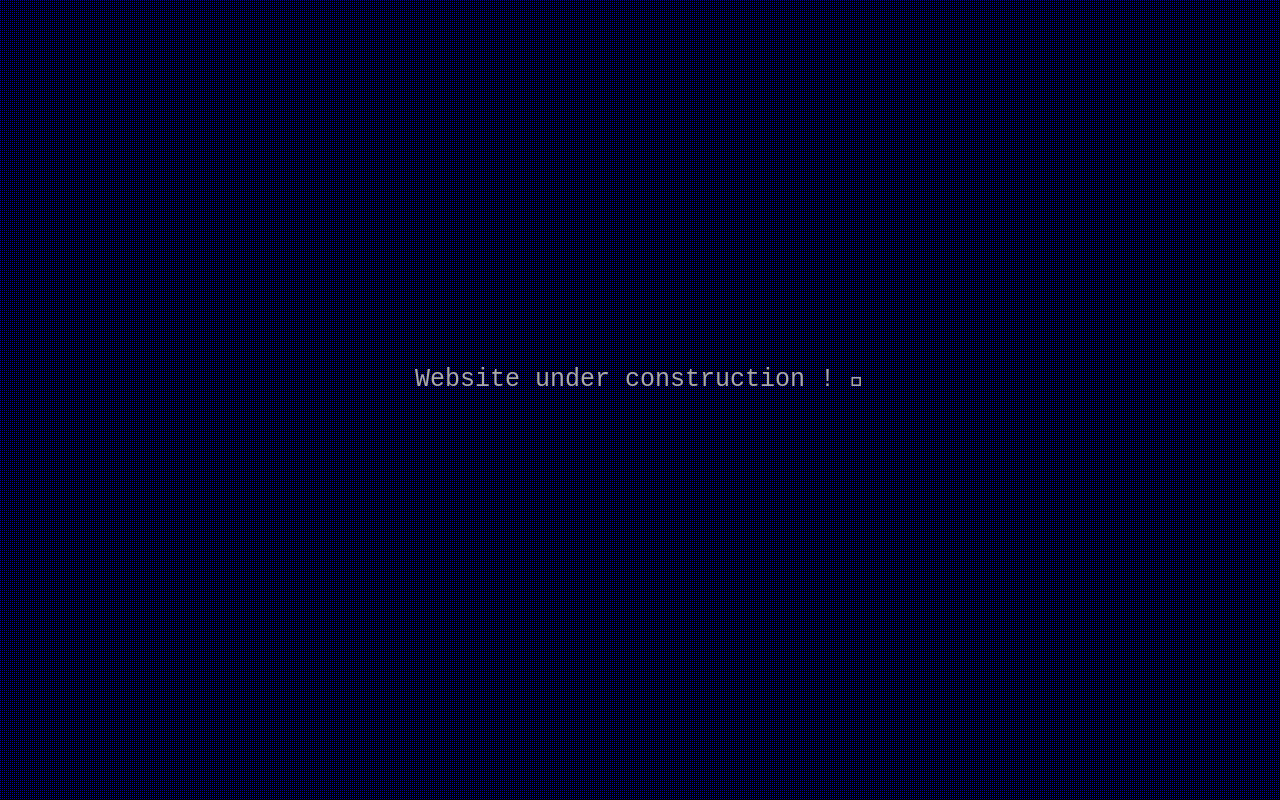
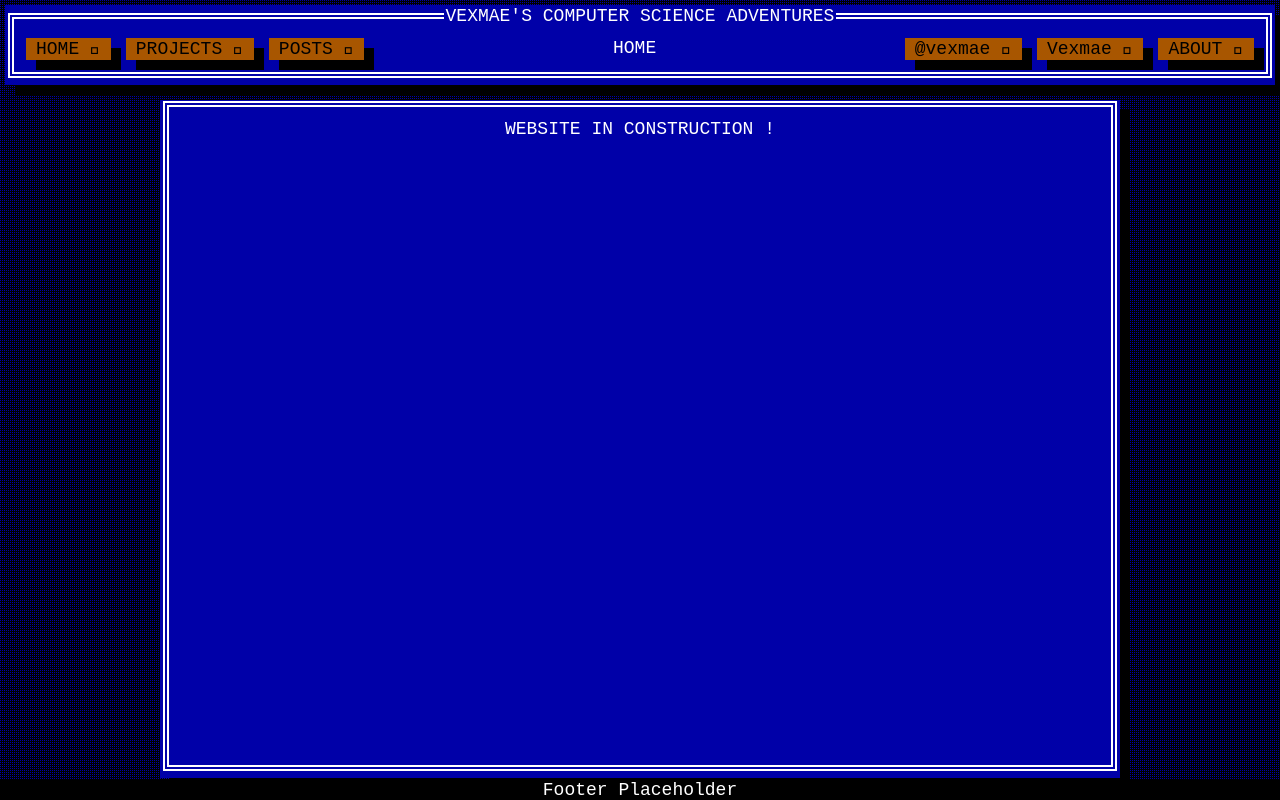
Before and after one commit to Vexmae/Vexmae.github.io, a plain HTML site: page index.html in a window 1280 px wide. Drawn offline with Linux system fonts and the light colour scheme; a web font is replaced by a local one.

Commit message:
Home Page
Made the base of the home page (and other pages too. Tried to make the damn thing responsive

```diff
--- a/index.html
+++ b/index.html
@@ -9,12 +9,63 @@
 	<script src="tuicss/tuicss.min.js"></script>
     <link rel="stylesheet" href="tuicss/tuicss.min.css">
 </head>
-<body class="tui-bg-blue-black">
 
-	<div style="position: absolute; width: 75%; height: 60px; top: 50%; left: 50%; transform: translate(-50%, -100%)">
-		<p class="secondary-text"; style="font-size: 25px; text-align: center; ">
-			Website under construction ! 
-	   </p>
+
+<body class="tui-bg-blue-black center-align" style="min-width: 440px;">
+
+	<!-- This is the main title bar, we need to keep it at the top of all pages, we will simply copy-paste it on each manually made pages and voilà ! -->
+	<style>
+		.hide-when-small{ visibility: visible; }
+		.show-when-small{ visibility: hidden; }
+		@media (max-width: 999px) {
+			.show-when-small{ visibility: visible; }
+			.hide-when-small{ visibility: hidden; display: none; }
+		}
+		@media (min-width: 1000px) {
+			.show-when-small{ visibility: hidden; display: none; }
+			.hide-when-small{ visibility: visible; }
+		}
+	</style>
+	<div class="tui-statusbar black-168 white-text center-align">Footer Placeholder</div>
+	<div class="tui-window fixed" style="left: 0px; top: 0px; width: calc(100% - 10px); margin: 5px; z-index: 1000;">
+		<fieldset class="tui-fieldset center-align hide-when-small">
+			<legend class="center">VEXMAE'S COMPUTER SCIENCE ADVENTURES</legend>
+			<a class="tui-button orange-168 left hide-when-small" style="margin-right: 15px;" href="/index.html">HOME 󰋜</a>
+			<a class="tui-button orange-168 left hide-when-small" style="margin-right: 15px;">PROJECTS </a>
+			<a class="tui-button orange-168 left hide-when-small" style="margin-right: 15px;">POSTS 󰈙</a>
+
+			HOME
+
+			<a class="tui-button orange-168 right center-align hide-when-small" style="margin-left: 15px;">ABOUT </a>
+			<a class="tui-button orange-168 right center-align hide-when-small" style="margin-left: 15px;" href="https://github.com/Vexmae" target="_blank">Vexmae </a>
+			<a class="tui-button orange-168 right center-align hide-when-small" style="margin-left: 15px;" href="https://discord.com/users/475239330584199169" target="_blank">@vexmae 󰙯</a>
+		</fieldset>
+
+		<fieldset class="tui-fieldset center-align show-when-small">
+			<legend class="center">VEXMAE'S COMPUTER SCIENCE ADVENTURES</legend>
+				<a class="tui-button orange-168 left show-when-small" style="margin-right: 15px;" href="/index.html">󰋜</a>
+				<a class="tui-button orange-168 left show-when-small" style="margin-right: 15px;"></a>
+				<a class="tui-button orange-168 left show-when-small" style="margin-right: 15px;">󰈙</a>
+
+				HOME
+
+				<a class="tui-button orange-168 right center-align show-when-small" style="margin-left: 15px;"></a>
+				<a class="tui-button orange-168 right center-align show-when-small" style="margin-left: 15px;" href="https://github.com/Vexmae" target="_blank"></a>
+				<a class="tui-button orange-168 right center-align show-when-small" style="margin-left: 15px;" href="https://discord.com/users/475239330584199169" target="_blank">󰙯</a>
+		</fieldset>
+
 	</div>
+	<div class="tui-bg-blue-black fixed" style="top: 0; height: 5px; width: 100%; z-index: 999;"></div>
+	<div style="padding-bottom: 100px;"></div>
+	<!--End of copy pasted section-->
+
+
+	<div class="tui-window relative full-height" style="width: 75%; margin-bottom: 15px;">
+		<fieldset class="tui-fieldset" style="height: 100%; min-height: calc(100vh - 130px);">
+			WEBSITE IN CONSTRUCTION !
+		</fieldset>
+	</div>
+
+
 </body>
 </html>
```
Also changed, not shown: old/about.html (+5 -5 lines), scripts/contentMargin.js (added).
